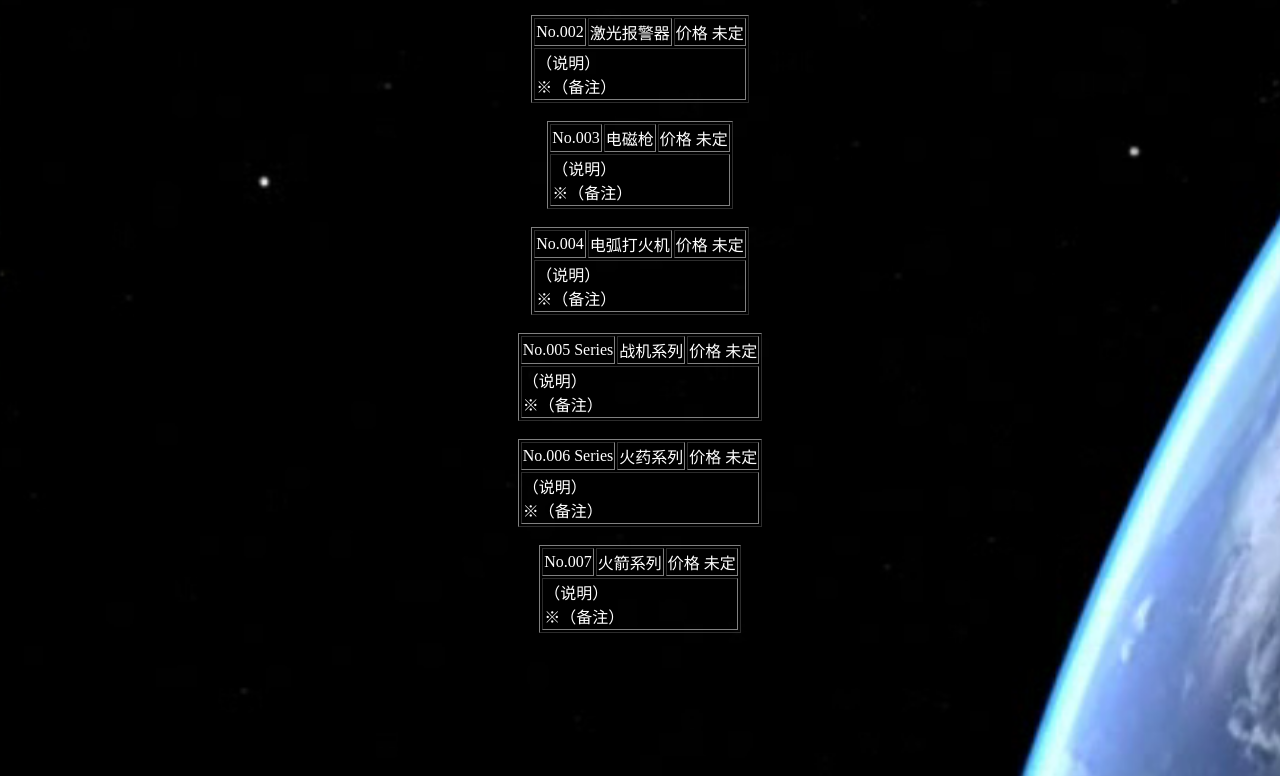
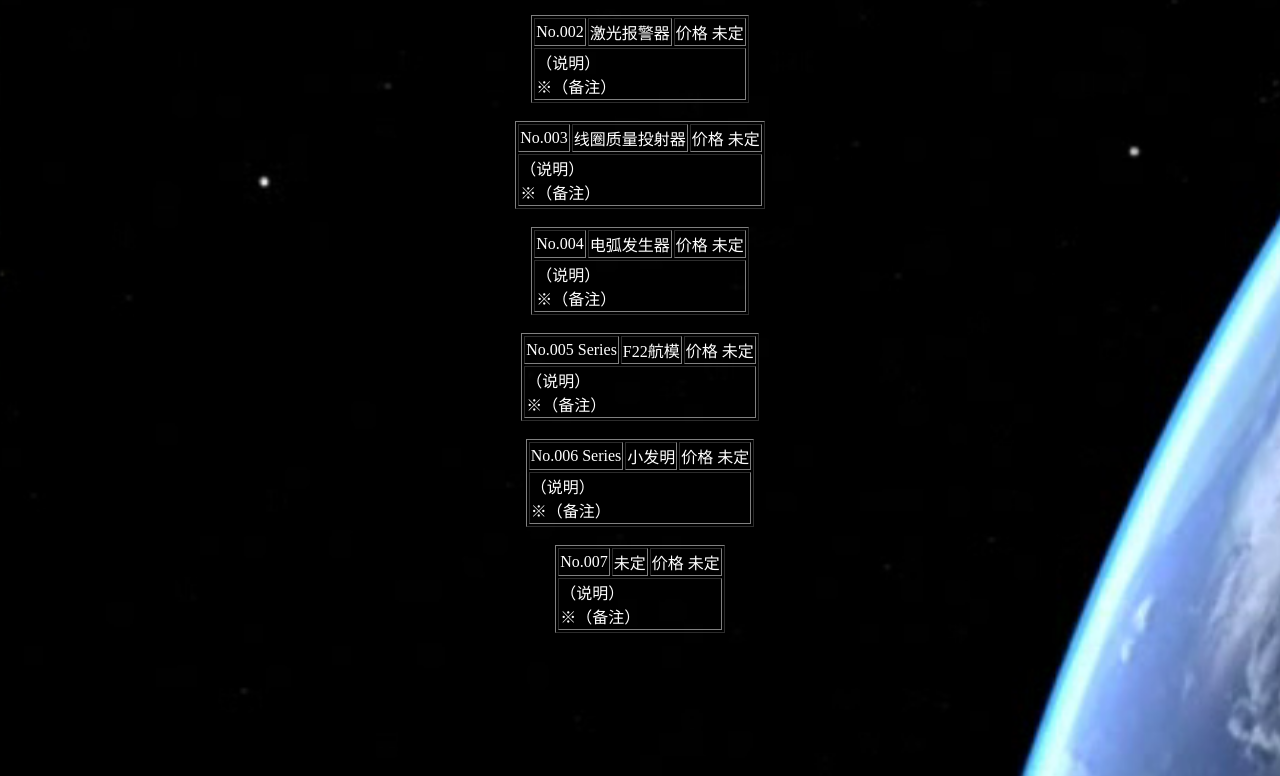
Before and after one commit to yyx263/ftiweb, a plain HTML site: page this is a website/future-tech-products.html in a window 1280 px wide. Shown: the part 434-1210 px from the top of the page. Drawn offline with Linux system fonts and the light colour scheme.

Commit message:
Update future-tech-products.html

```diff
--- a/this is a website/future-tech-products.html
+++ b/this is a website/future-tech-products.html
@@ -40,7 +40,7 @@
         <table border="1" align="center">
             <tr>
                 <td>No.003</td>
-                <td>电磁枪</td>
+                <td>线圈质量投射器</td>
                 <td>价格 未定</td>
             </tr>
             <tr>
@@ -52,7 +52,7 @@
         <table border="1" align="center">
             <tr>
                 <td>No.004</td>
-                <td>电弧打火机</td>
+                <td>电弧发生器</td>
                 <td>价格 未定</td>
             </tr>
             <tr>
@@ -64,7 +64,7 @@
         <table border="1" align="center">
             <tr>
                 <td>No.005 Series</td>
-                <td>战机系列</td>
+                <td>F22航模</td>
                 <td>价格 未定</td>
             </tr>
             <tr>
@@ -76,7 +76,7 @@
         <table border="1" align="center">
             <tr>
                 <td>No.006 Series</td>
-                <td>火药系列</td>
+                <td>小发明</td>
                 <td>价格 未定</td>
             </tr>
             <tr>
@@ -88,7 +88,7 @@
         <table border="1" align="center">
             <tr>
                 <td>No.007</td>
-                <td>火箭系列</td>
+                <td>未定</td>
                 <td>价格 未定</td>
             </tr>
             <tr>
```
